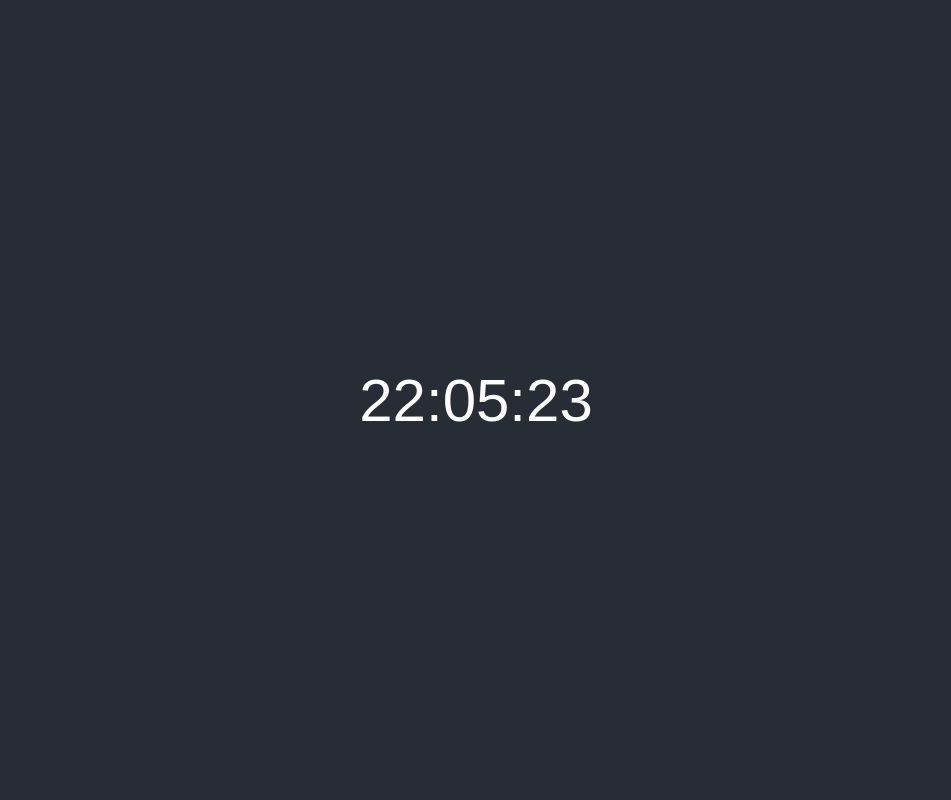
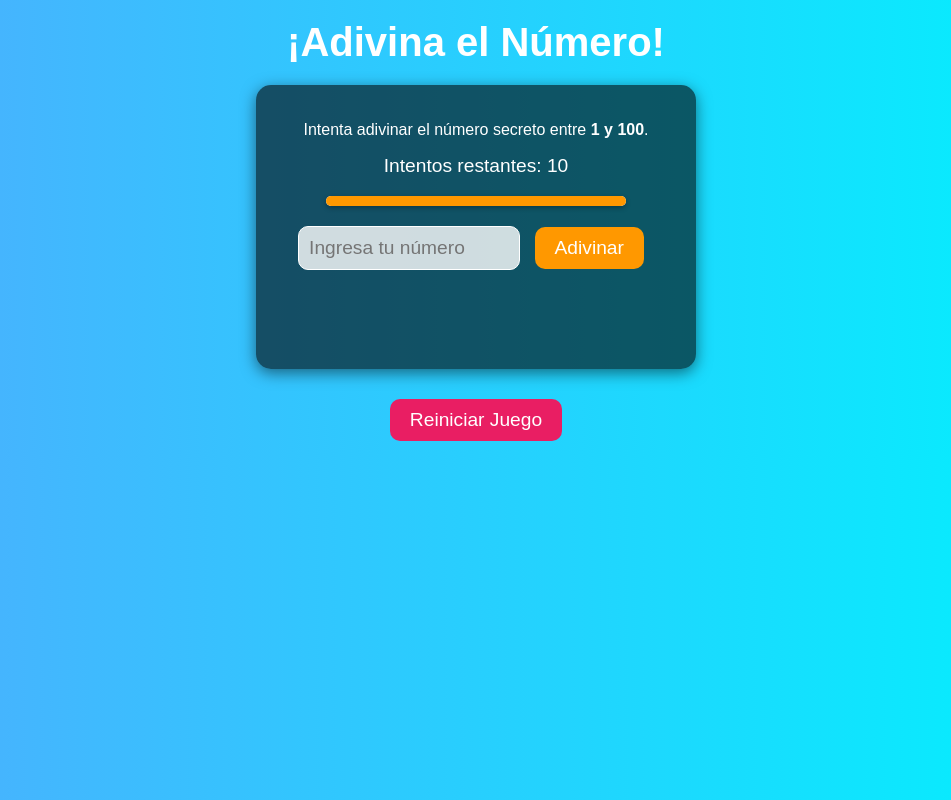
Before and after one commit to Marlonbet/Juego-Adivinador, a plain HTML site: page index.html in a window 1280 px wide. Shown: the whole page, without its empty margins (164-1115 px from the left). Drawn offline with Linux system fonts and the light colour scheme.

Commit message:
Actualizar index.html

```diff
--- a/index.html
+++ b/index.html
@@ -1,40 +1,203 @@
 <!DOCTYPE html>
-<html lang="es">
+<html lang="en">
 <head>
   <meta charset="UTF-8">
   <meta name="viewport" content="width=device-width, initial-scale=1.0">
-    <title>Reloj Digital</title>
+  <title>Adivina el Número</title>
   <style>
     body {
-            font-family: Arial, sans-serif;
-            display: flex;
-            justify-content: center;
-            align-items: center;
-            height: 100vh;
+      font-family: 'Arial', sans-serif;
+      text-align: center;
+      background: linear-gradient(to right, #4facfe, #00f2fe);
+      color: white;
       margin: 0;
-            background-color: #282c34;
+      padding: 0;
+    }
+
+    h1 {
+      font-size: 2.5em;
+      margin: 20px 0;
+    }
+
+    .game-container {
+      background: rgba(0, 0, 0, 0.6);
+      padding: 20px;
+      margin: 20px auto;
+      border-radius: 15px;
+      width: 90%;
+      max-width: 400px;
+      box-shadow: 0 4px 15px rgba(0, 0, 0, 0.5);
+    }
+
+    input {
+      font-size: 1.2em;
+      padding: 10px;
+      width: 80%;
+      max-width: 200px;
+      border: 1px solid #fff;
+      border-radius: 10px;
+      margin: 10px 0;
+      outline: none;
+      background: rgba(255, 255, 255, 0.8);
+    }
+
+    button {
+      font-size: 1.2em;
+      padding: 10px 20px;
+      margin: 10px;
+      border: none;
+      border-radius: 10px;
+      background-color: #ff9800;
       color: white;
+      cursor: pointer;
+      transition: 0.3s ease;
     }
-        #reloj {
-            font-size: 60px;
+
+    button:hover {
+      background-color: #f57c00;
+    }
+
+    button:disabled {
+      background-color: gray;
+      cursor: not-allowed;
+    }
+
+    .reset {
+      background-color: #e91e63;
+    }
+
+    .reset:hover {
+      background-color: #c2185b;
+    }
+
+    .message {
+      font-size: 1.2em;
+      margin: 20px 0;
+      line-height: 1.5;
+      min-height: 1.5em;
+    }
+
+    .winner {
+      font-size: 1.5em;
+      font-weight: bold;
+      color: #4caf50;
+    }
+
+    .loser {
+      font-size: 1.5em;
+      font-weight: bold;
+      color: #f44336;
+    }
+
+    .attempts {
+      font-size: 1.2em;
+      margin-top: 10px;
+    }
+
+    .attempt-bar {
+      background: white;
+      height: 10px;
+      border-radius: 5px;
+      overflow: hidden;
+      margin: 10px auto;
+      width: 90%;
+      max-width: 300px;
+      box-shadow: 0 2px 5px rgba(0, 0, 0, 0.3);
+    }
+
+    .attempt-bar div {
+      height: 100%;
+      background: #ff9800;
+      width: 100%;
+      transition: width 0.3s ease-in-out;
+    }
+
+    @media (max-width: 600px) {
+      h1 {
+        font-size: 2em;
+      }
+
+      button {
+        font-size: 1em;
+        padding: 10px 15px;
+      }
+
+      input {
+        font-size: 1em;
+      }
     }
   </style>
 </head>
 <body>
-    <div id="reloj"></div>
+  <h1>¡Adivina el Número!</h1>
+
+  <div class="game-container">
+    <p>Intenta adivinar el número secreto entre <strong>1 y 100</strong>.</p>
+    <p class="attempts">Intentos restantes: <span id="attempts">10</span></p>
+    <div class="attempt-bar">
+      <div id="progress-bar"></div>
+    </div>
+
+    <input type="number" id="guess" min="1" max="100" placeholder="Ingresa tu número">
+    <button id="check-btn" onclick="checkGuess()">Adivinar</button>
+    <p class="message" id="message" aria-live="polite"></p>
+  </div>
+
+  <button class="reset" onclick="resetGame()">Reiniciar Juego</button>
 
   <script>
-        function actualizarReloj() {
-            const ahora = new Date();
-            const horas = ahora.getHours().toString().padStart(2, '0');
-            const minutos = ahora.getMinutes().toString().padStart(2, '0');
-            const segundos = ahora.getSeconds().toString().padStart(2, '0');
+    let secretNumber = Math.floor(Math.random() * 100) + 1;
+    let attempts = 10;
 
-            document.getElementById('reloj').textContent = `${horas}:${minutos}:${segundos}`;
+    function flashMessage(text, className) {
+      const message = document.getElementById('message');
+      message.textContent = text;
+      message.className = `message ${className}`;
     }
 
-        setInterval(actualizarReloj, 1000);
-        actualizarReloj(); // Llamar para que aparezca la hora de inmediato
+    function checkGuess() {
+      const guess = Number(document.getElementById('guess').value);
+
+      if (!guess || guess < 1 || guess > 100) {
+        flashMessage('Por favor, ingresa un número válido entre 1 y 100.', 'loser');
+        return;
+      }
+
+      if (guess === secretNumber) {
+        flashMessage(`¡🎉 Felicidades! Adivinaste el número ${secretNumber}.`, 'winner');
+        disableInput();
+      } else {
+        attempts--;
+        flashMessage(guess < secretNumber ? `El número es mayor que ${guess}.` : `El número es menor que ${guess}.`, '');
+      }
+
+      updateAttempts();
+
+      if (attempts === 0) {
+        flashMessage(`😢 Perdiste. El número era ${secretNumber}.`, 'loser');
+        disableInput();
+      }
+    }
+
+    function updateAttempts() {
+      document.getElementById('attempts').textContent = attempts;
+      document.getElementById('progress-bar').style.width = `${(attempts / 10) * 100}%`;
+    }
+
+    function disableInput() {
+      document.getElementById('guess').disabled = true;
+      document.getElementById('check-btn').disabled = true;
+    }
+
+    function resetGame() {
+      secretNumber = Math.floor(Math.random() * 100) + 1;
+      attempts = 10;
+      document.getElementById('guess').disabled = false;
+      document.getElementById('check-btn').disabled = false;
+      document.getElementById('guess').value = '';
+      updateAttempts();
+      flashMessage('', '');
+    }
   </script>
 </body>
 </html>
```
Lines whose indentation alone changed are shown as unchanged.
